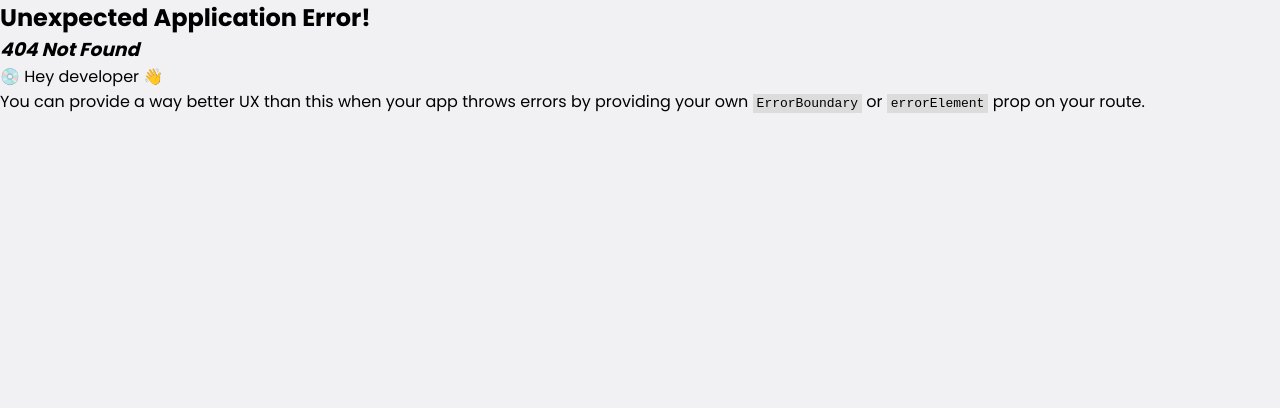
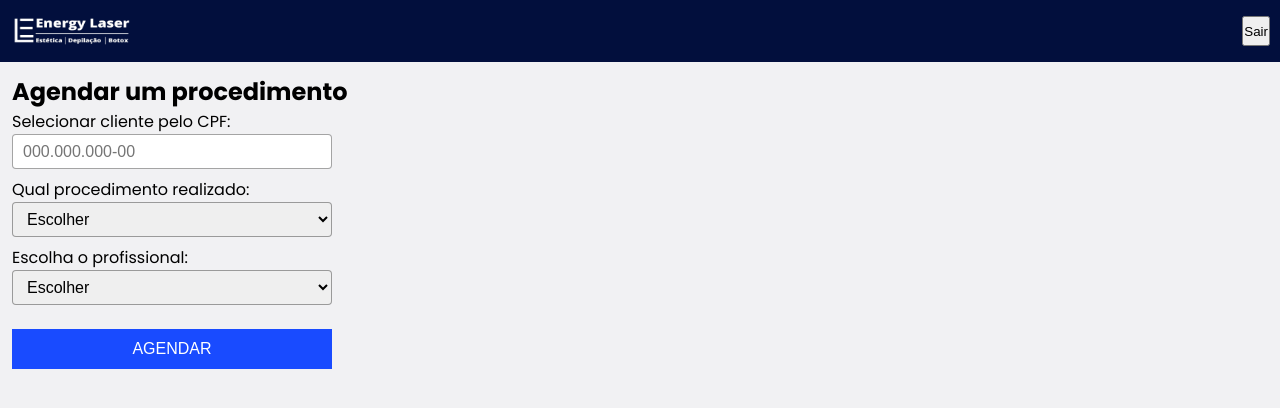
Before and after one commit to gabriel-teotonio/Energy-laser, a React (Vite) app: page /cliente/agendamento in a window 1280 px wide. Before the commit this address had no page. Shown: the top 408 px of the page. Built offline with nearby package versions, Linux system fonts and the light colour scheme.

Commit message:
feat: cria pagina de agendamento pelo cliente

```diff
--- a/src/main.jsx
+++ b/src/main.jsx
@@ -15,6 +15,7 @@ import { Agendar } from './routes/Agendar/Agendar';
 import { SignupCliente } from './routes/SignupCliente';
 import { RootCliente } from './routes/ClienteUser/rootCliente';
 import { HomeCliente } from './routes/ClienteUser/homeCliente';
+import { Agendamento } from './routes/ClienteUser/agendamento';
 
 const router = createBrowserRouter([
   {
@@ -77,9 +78,8 @@ const router = createBrowserRouter([
         element: <HomeCliente />
       },
       {
-        index: true,
-        path: "agendar",
-        element: <h2>agendar</h2>
+        path: "agendamento",
+        element: <Agendamento />
       },
     ]
   },
--- /dev/null
+++ b/src/routes/ClienteUser/agendamento.jsx
@@ -0,0 +1,16 @@
+import styled from "styled-components"
+import { FieldBox } from "../../components/FormCliente/FormCliente"
+import 'react-calendar/dist/Calendar.css';
+import { useState } from "react";
+import { FormAgendamento } from "../../components/FormAgendamento/FormAgendamento";
+
+export const Container = styled.div``
+
+export const Agendamento = () => {
+  return (
+    <Container>
+      <h2>Agendar um procedimento</h2>
+      <FormAgendamento />
+    </Container>
+  )
+}
```
